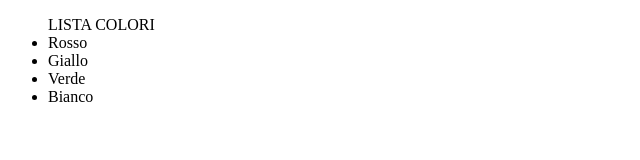
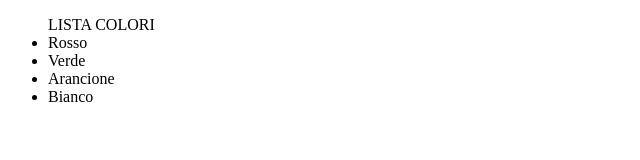
Before and after one commit to MarcoSpicuzza/Develhope-React, a React (Create React App) app in the folder exercises/: page / in a window 1280 px wide. Shown: the top 160 px of the page, without its empty margins (0-640 px from the left). Built offline with nearby package versions, Linux system fonts and the light colour scheme.

Commit message:
Lists_02 done

```diff
--- a/exercises/src/Colors.js
+++ b/exercises/src/Colors.js
@@ -4,8 +4,7 @@ export class Colors extends React.Component {
     render() {
         return (
              <ul> LISTA COLORI
-                {this.props.items.map((item, index) =>
-                    <li key={item + index}>{item}</li>)}
+                {this.props.items.map(item => <li key={item.id}>{item.name}</li>)}
              </ul>
         );
     }
--- a/exercises/src/index.js
+++ b/exercises/src/index.js
@@ -5,10 +5,9 @@ import {Colors} from './Colors';
 const root = ReactDOM.createRoot(document.getElementById('root'));
 root.render(
   <React.StrictMode>
-    <Colors items={["Rosso", "Giallo", "Verde", "Bianco"]}/>
+    <Colors items={[{name: "Rosso", id: 1}, {name: "Verde", id: 2}, {name: "Arancione", id: 3}, {name: "Bianco", id: 5}]}/>
   </React.StrictMode>
 );
-
 // If you want to start measuring performance in your app, pass a function
 // to log results (for example: reportWebVitals(console.log))
 // or send to an analytics endpoint. Learn more: https://bit.ly/CRA-vitals
```
